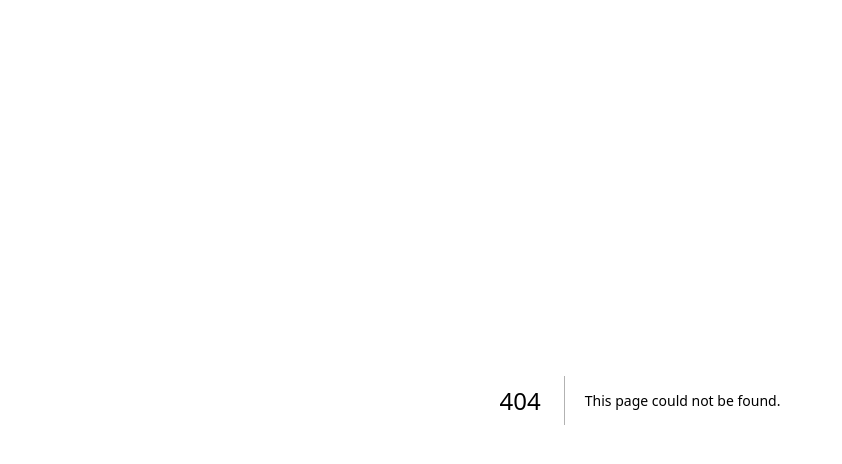
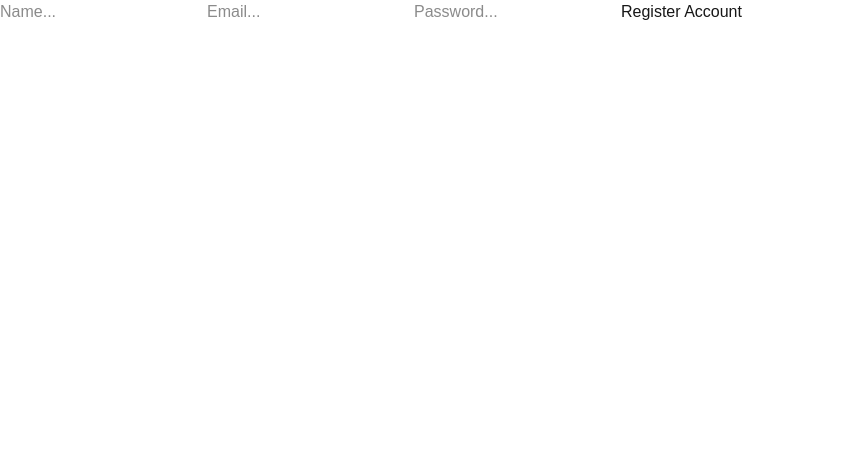
Before and after one commit to YunusEmreKilic44/register-app-next, a Next.js app: page /register in a window 1280 px wide. Before the commit this address had no page. Shown: the top 464 px of the page, without its empty margins (0-842 px from the left). Built offline with nearby package versions, Linux system fonts and the light colour scheme.

Commit message:
register page

```diff
--- /dev/null
+++ b/app/register/page.tsx
@@ -0,0 +1,17 @@
+const RegisterPage = () => {
+  return (
+    <form>
+      <input name="name" placeholder="Name..." required />
+      <input type="email" name="email" required placeholder="Email..." />
+      <input
+        type="password"
+        name="password"
+        placeholder="Password..."
+        required
+      />
+      <button>Register Account</button>
+    </form>
+  );
+};
+
+export default RegisterPage;
```
